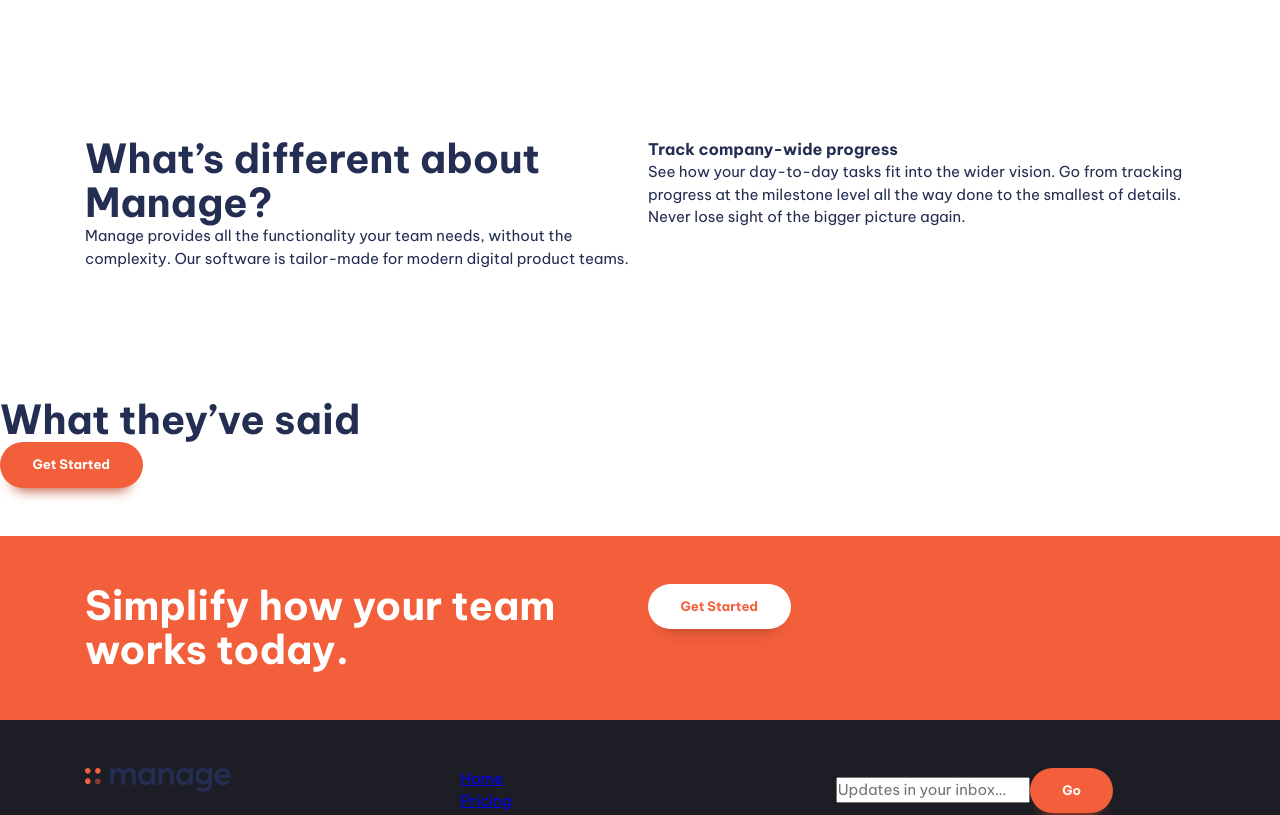
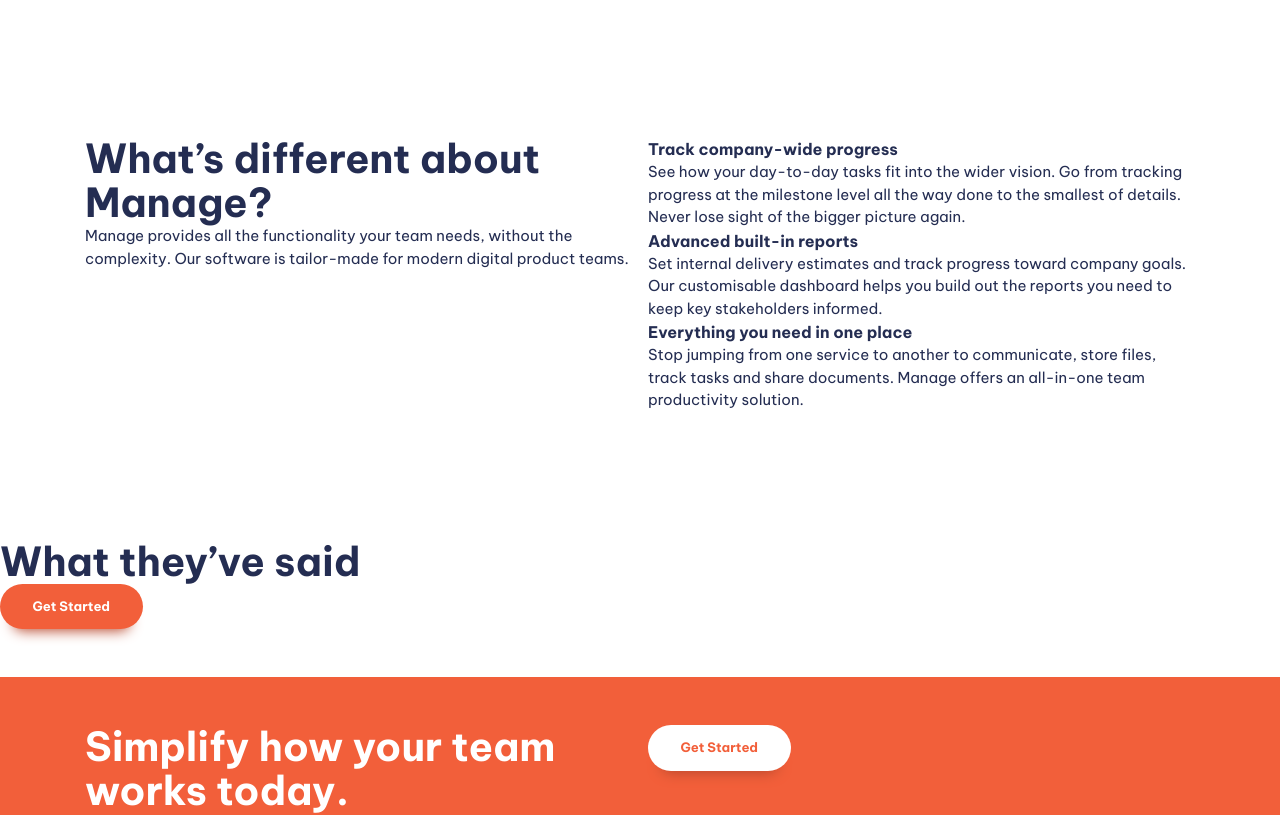
Before and after one commit to ndayishimiyeeric/manage-landing-page, a React (Vite) app: page / in a window 1280 px wide. Shown: the part 780-1595 px from the top of the page. Built offline with nearby package versions, Linux system fonts and the light colour scheme; the HTML template or start-up script is replaced by a standard one.

Commit message:
Add sample data

```diff
--- a/src/components/MainSection/Hero/Hero.jsx
+++ b/src/components/MainSection/Hero/Hero.jsx
@@ -1,4 +1,5 @@
 import NumberedItem from './NumberedItem';
+import data from './data';
 
 function Hero() {
   return (
@@ -17,7 +18,8 @@ function Hero() {
           </div>
           <div>
             <ul className="numbered-items" role="list">
-              <NumberedItem />
+              {data &&
+                data.map((item) => <NumberedItem key={item.id} data={item} />)}
             </ul>
           </div>
         </div>
--- a/src/components/MainSection/Hero/NumberedItem.jsx
+++ b/src/components/MainSection/Hero/NumberedItem.jsx
@@ -1,12 +1,9 @@
-function NumberedItem() {
+function NumberedItem(props) {
+  const { data } = props;
   return (
     <li>
-      <h3 className="fs-600 fw-bold">Track company-wide progress</h3>
-      <p>
-        See how your day-to-day tasks fit into the wider vision. Go from
-        tracking progress at the milestone level all the way done to the
-        smallest of details. Never lose sight of the bigger picture again.
-      </p>
+      <h3 className="fs-600 fw-bold">{data.title}</h3>
+      <p>{data.body}</p>
     </li>
   );
 }
--- /dev/null
+++ b/src/components/MainSection/Hero/data.js
@@ -0,0 +1,25 @@
+const data = [
+  {
+    id: 1,
+    title: 'Track company-wide progress',
+    body: `See how your day-to-day tasks fit into the wider vision. Go from
+           tracking progress at the milestone level all the way done to the
+           smallest of details. Never lose sight of the bigger picture again.`,
+  },
+  {
+    id: 2,
+    title: 'Advanced built-in reports',
+    body: `Set internal delivery estimates and track progress toward company
+           goals. Our customisable dashboard helps you build out the reports
+           you need to keep key stakeholders informed.`,
+  },
+  {
+    id: 3,
+    title: 'Everything you need in one place',
+    body: `Stop jumping from one service to another to communicate, store files,
+           track tasks and share documents. Manage offers an all-in-one team
+           productivity solution.`,
+  },
+];
+
+export default data;
```
Also changed, not shown: src/components/MainSection/Carousel/speakers.js (added, +34 -0 lines).
